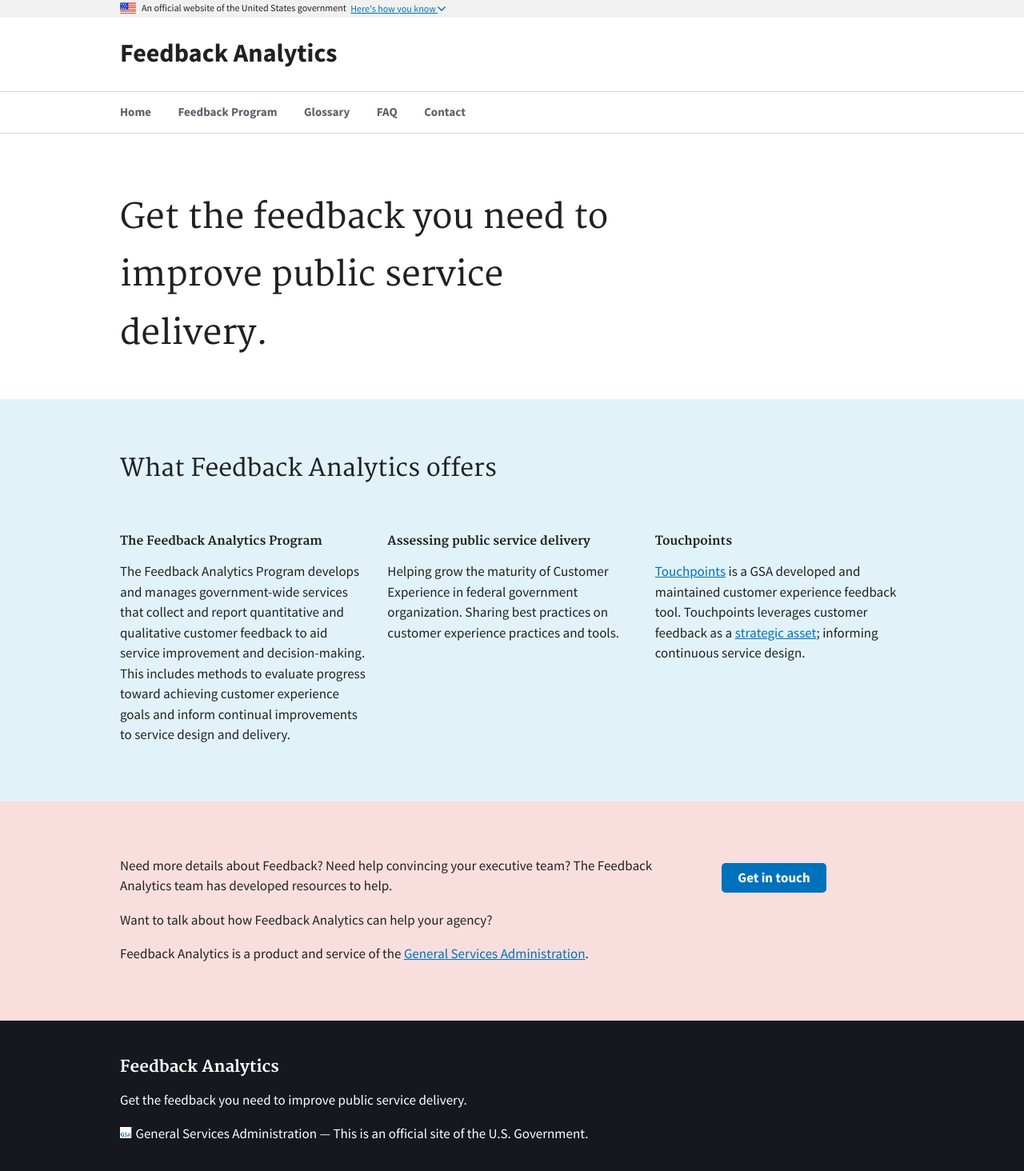
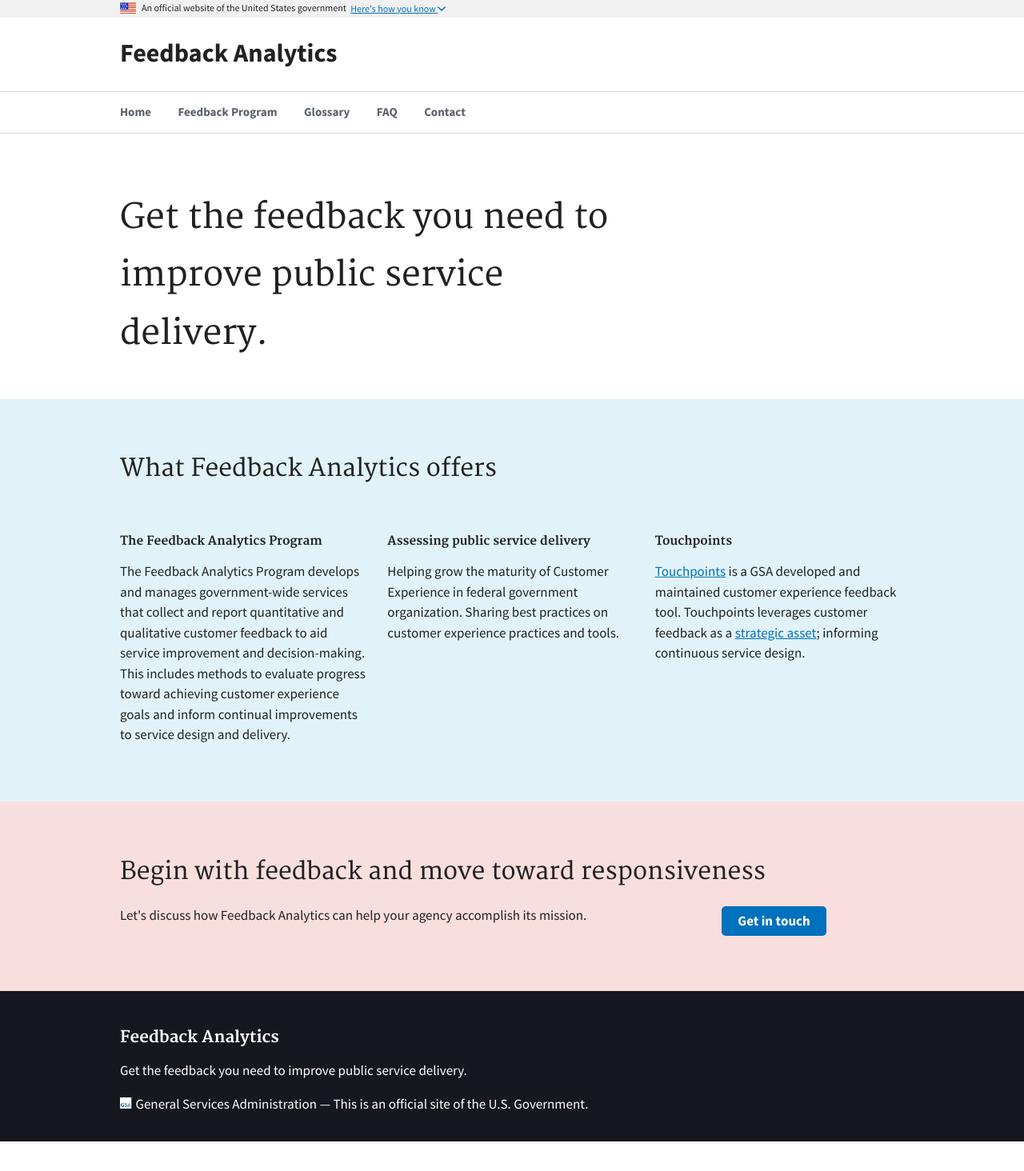
Before and after one commit to GSA/feedback.usa.gov, a Jekyll site: the page built from pages/home.html, in a window 1280 px wide. Shown: the whole page at 80% size. Built offline with Jekyll 4.4.1, drawn with Linux system fonts in a browser that asks for light colours; after the commit the page ends 1427 px from its top, so only the background shows below that.

Commit message:
use the included program_cta partial and update the copy

```diff
--- a/_includes/program_cta.html
+++ b/_includes/program_cta.html
@@ -3,30 +3,26 @@
   <br>
   <br>
   <div class="usa-grid">
+    <div class="usa-width-one-whole">
+      <h2 style="font-weight: normal;">
+        Begin with feedback and move toward responsiveness
+      </h2>
+    </div>
+  </div>
+  <br>
+  <div class="usa-grid">
     <div class="usa-width-three-fourths">
       <p>
-        Need more details about Feedback?
-        Need help convincing your executive team?
-        The Feedback Analytics team has developed resources to help.
-      </p>
-      <p>
-        Want to talk about how Feedback Analytics can help your agency?
-      </p>
-      <p>
-        Feedback Analytics is a product and service of the
-        <a href="https://www.gsa.gov/about-us/organization/federal-acquisition-service/technology-transformation-services">
-          General Services Administration</a>.
+        Let's discuss how Feedback Analytics can help your agency
+        accomplish its mission.
       </p>
     </div>
     <div class="usa-width-one-fourth">
-      <div>
-        <a href="mailto:{{site.team_email}}" class="usa-button">
-          Get in touch
-        </a>
-      </div>
+      <a href="mailto:{{site.team_email}}" class="usa-button">
+        Get in touch
+      </a>
     </div>
   </div>
-
   <br>
   <br>
   <br>
--- a/pages/home.html
+++ b/pages/home.html
@@ -73,35 +73,5 @@ permalink: /
   <br>
 </div>
 <section style="background-color: #f9dede;">
-  <br>
-  <br>
-  <br>
-  <div class="usa-grid">
-    <div class="usa-width-three-fourths">
-      <p>
-        Need more details about Feedback?
-        Need help convincing your executive team?
-        The Feedback Analytics team has developed resources to help.
-      </p>
-      <p>
-        Want to talk about how Feedback Analytics can help your agency?
-      </p>
-      <p>
-        Feedback Analytics is a product and service of the
-        <a href="https://www.gsa.gov/about-us/organization/federal-acquisition-service/technology-transformation-services">
-          General Services Administration</a>.
-      </p>
-    </div>
-    <div class="usa-width-one-fourth">
-      <div>
-        <a href="mailto:{{site.team_email}}" class="usa-button">
-          Get in touch
-        </a>
-      </div>
-    </div>
-  </div>
-
-  <br>
-  <br>
-  <br>
+  {% include program_cta.html %}
 </section>
```
